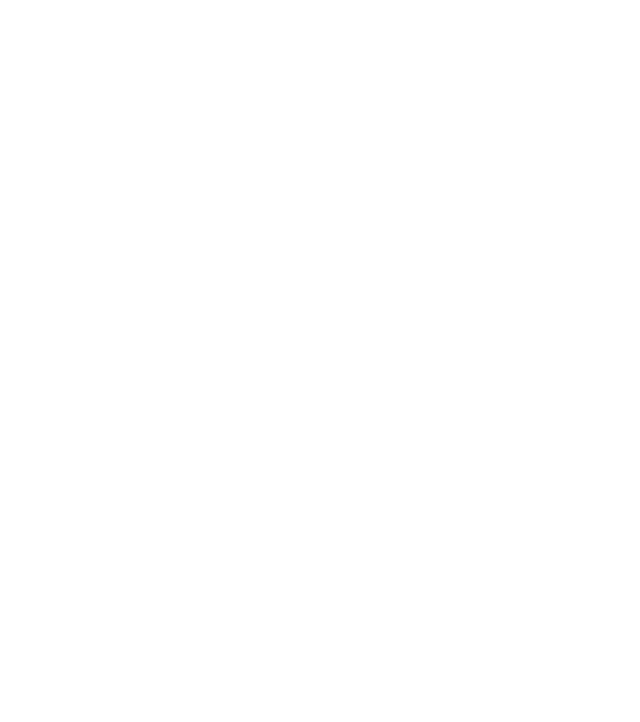
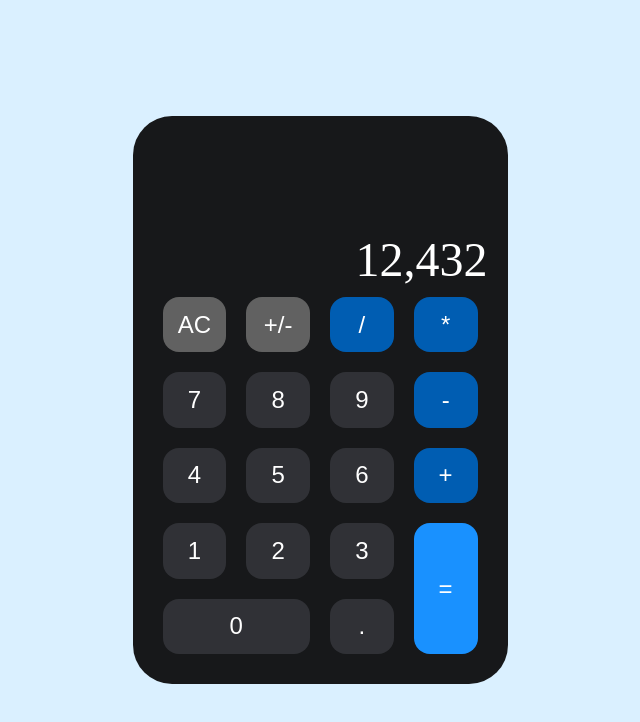
Before and after one commit to Anthony-Xavier/Calculadora, a plain HTML site: page index.html in a window 1280 px wide. Shown: the whole page, without its empty margins (320-960 px from the left). Drawn offline with Linux system fonts and the light colour scheme.

Commit message:
css e html feito

```diff
--- a/index.html
+++ b/index.html
@@ -3,14 +3,35 @@
 <head>
     <meta charset="UTF-8">
     <meta name="viewport" content="width=device-width, initial-scale=1.0">
-    <title>Document</title>
+    <link rel="stylesheet" href="style.css">
+    <link rel="preconnect" href="https://fonts.googleapis.com">
+    <link rel="preconnect" href="https://fonts.gstatic.com" crossorigin>
+    <link href="https://fonts.googleapis.com/css2?family=Poppins:wght@300&display=swap" rel="stylesheet">
+    <title>Calculadora</title>
 </head>
+
 <body>
     <div>
-        <header></header>
-        <main></main>
-        <aside></aside>
-        <footer></footer>
+        <p>12,432</p>
+        <button class="gray-button" onclick="limpaTela()">AC</button>
+        <button class="gray-button" onclick="inverterNumero()">+/-</button>
+        <button class="blue-button" onclick="adicionarCaracter('/')">/</button>
+        <button class="blue-button" onclick="adicionarCaracter('*')">*</button>
+        <button class="black-button" onclick="adicionarCaracter('7')">7</button>
+        <button class="black-button" onclick="adicionarCaracter('8')">8</button>
+        <button class="black-button" onclick="adicionarCaracter('9')">9</button>
+        <button class="blue-button" onclick="adicionarCaracter('-')">-</button>
+        <button class="black-button" onclick="adicionarCaracter('4')">4</button>
+        <button class="black-button" onclick="adicionarCaracter('5')">5</button>
+        <button class="black-button" onclick="adicionarCaracter('6')">6</button>
+        <button class="blue-button" onclick="adicionarCaracter('+')">+</button>
+        <button class="black-button" onclick="adicionarCaracter('1')">1</button>
+        <button class="black-button" onclick="adicionarCaracter('2')">2</button>
+        <button class="black-button" onclick="adicionarCaracter('3')">3</button>
+        <button class="equal-button equal" onclick="calcular()">=</button>
+        <button class="black-button zero" onclick="adicionarCaracter('0')">0</button>
+        <button class="black-button" onclick="adicionarCaracter('.')">.</button>
+
     </div>
 </body>
 </html>
--- a/style.css
+++ b/style.css
@@ -0,0 +1,77 @@
+*{
+    padding: 0;
+    margin: 0;
+    box-sizing: border-box;
+    font-size:' Poppins',sans-serif ;
+    color: white;
+}
+
+body{
+    background: #DAF0FF;
+    width: 100vw;
+    height: 100vh;
+    display: grid;
+    justify-items: center;
+    align-items: center;
+}
+
+div{
+    background: linear-gradient(191.34deg, #17181A -4.95%, #17181A 103.74%);
+    border-radius: 39px;
+    width: 375px;
+    height: 568px;
+    display: grid;
+    grid-template-columns: repeat(4,1fr);
+    grid-template-rows: repeat(7,1fr);
+    padding: 20px;
+}
+
+p{
+    font-size: 48px;
+    grid-column: 1/5;
+    grid-row: 1/3;
+    text-align: right;
+    display: grid;
+    align-items: end;
+}
+
+button{
+    font-size: 24px;
+    border-radius: 16px;
+    border: none;
+    margin: 10px;
+    cursor: pointer;
+}
+
+button:hover{
+    opacity: 0.6;
+}
+
+button:active{
+    opacity:0.8;
+}
+
+.black-button{
+    background: #303136;
+}
+
+.blue-button{
+    background: #005db2;
+}
+
+.equal-button{
+     background: #1991ff;
+}
+
+.gray-button{
+    background:#616161;
+}
+
+.zero{
+    grid-column: 1/3;
+}
+
+.equal{
+    grid-row: 6/8;
+    grid-column: 4/5;
+}
```
